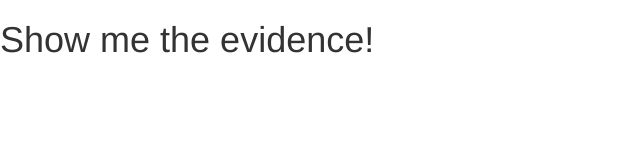
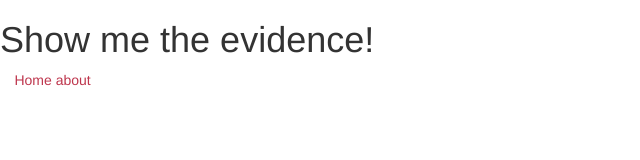
Before and after one commit to cbinners/evidence, a website: page web-app/index.html in a window 1280 px wide. Shown: the full height of the page, 0-640 px from the left. Drawn offline with nearby package versions, Linux system fonts and the light colour scheme; no server answers.

Commit message:
Added menu items example

```diff
--- a/web-app/index.html
+++ b/web-app/index.html
@@ -18,6 +18,8 @@
 	<body>
 		<h1>Show me the evidence!</h1>
 		<i class="fa-thumbs-up"></i>
+		<a href="/">Home</a>
+		<a href="/about">about</a>
 		<!-- this is where angular fills in our template -->
 		<div class="container" ng-view></div>
 	</body>
```
